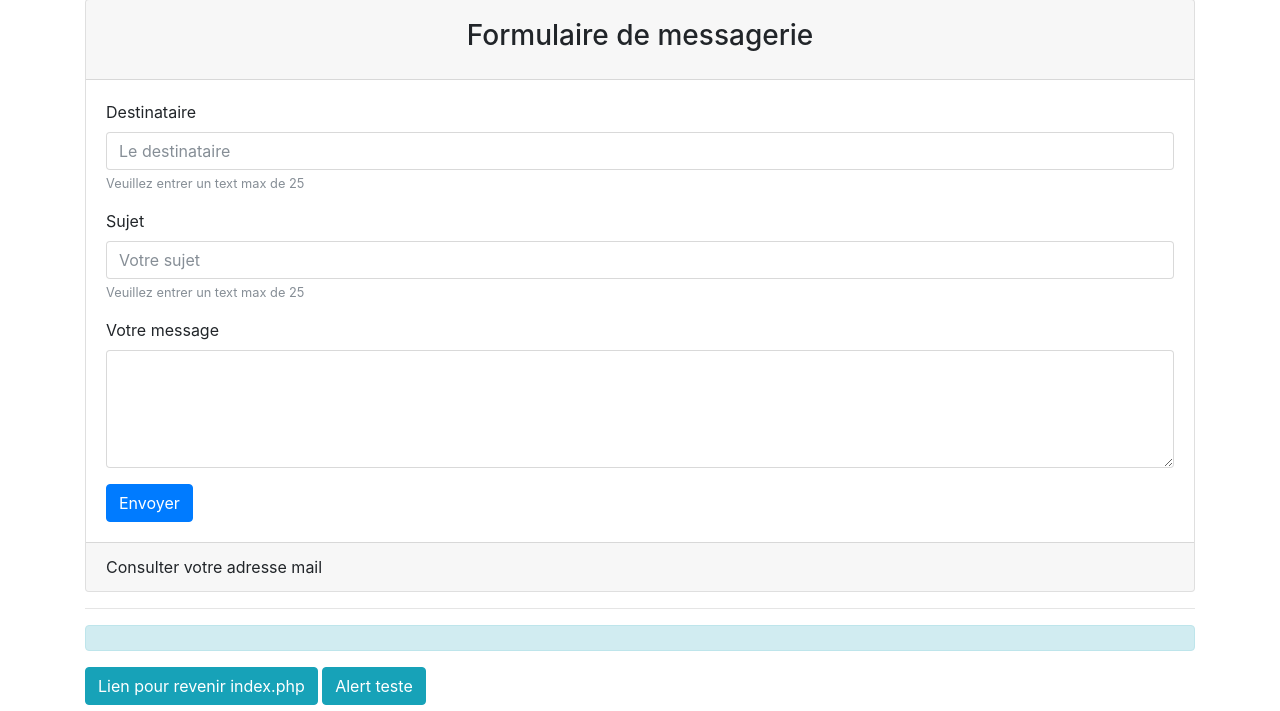
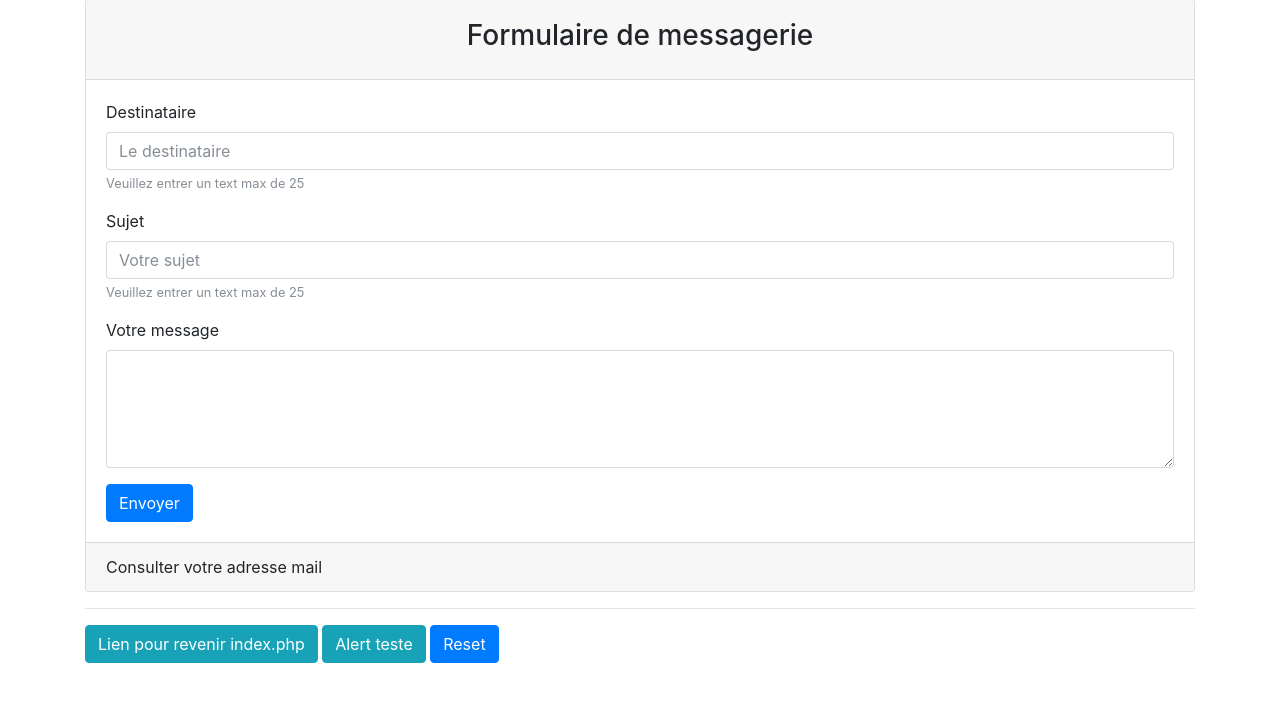
Before and after one commit to Antsa1811/phpmy, a PHP site: page /baseTeste.php in a window 1280 px wide. Shown: the part 89-800 px from the top of the page. Run offline with PHP 8.4, Linux system fonts and the light colour scheme.

Commit message:
mise a jour du nouveau baseTeste avec ajout toast

```diff
--- a/baseTeste.php
+++ b/baseTeste.php
@@ -21,7 +21,7 @@ require 'function.php';
                   <h3 class="p-2" >Formulaire de messagerie</h3>
               </div>
               <div class="card-body">
-                  <form action="" method="POST">
+                  <form action="" id="baseteste" method="POST">
                         <div class="form-group">
                             <label for="destinataire">Destinataire</label>
                             <input type="text" name="destinataire" id="destinataire" placeholder="Le destinataire" class="form-control" required="required" maxlength="25">
@@ -43,11 +43,12 @@ require 'function.php';
           </div>
       </div>
       <hr/>
-     <h3 id="request"  name="request" class="alert alert-info text-center"></h3>
+
 
     <a href="index.php" class="btn btn-info">Lien pour revenir index.php</a>
 
       <button class="btn btn-info" name="btnToast" id="btntoast" >Alert teste</button>
+      <button class="btn btn-primary" name="reset" id="reset" >Reset</button>
   </div>
 
   <!--DEBUT D INSERTION JAVASCRIPT -->
```
